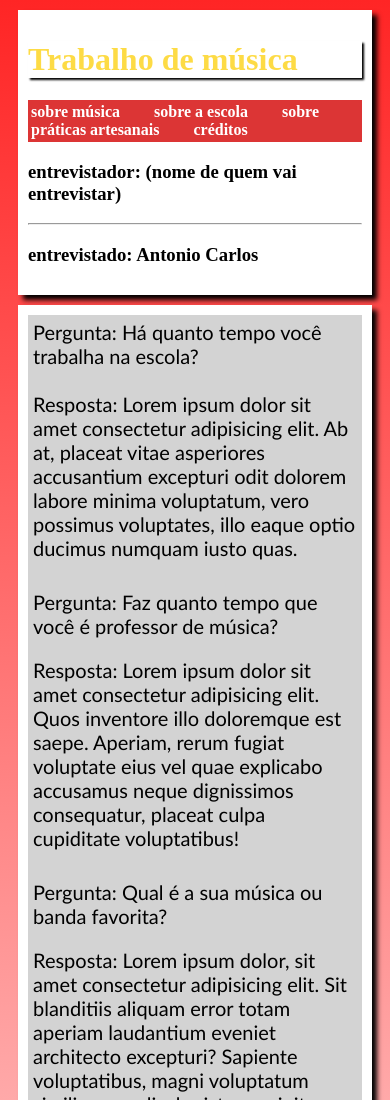
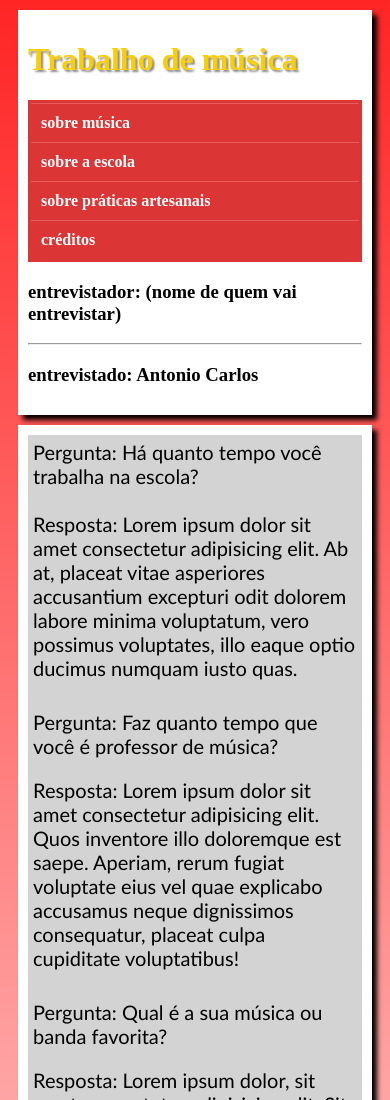
Before and after one commit to 16sani1/site-do-trabalho-da-escola, a plain HTML site: page index.html in a window 390 px wide. Shown: the top 1100 px of the page. Drawn offline with Linux system fonts and the light colour scheme.

Commit message:
Update programacss.css

```diff
--- a/programacss.css
+++ b/programacss.css
@@ -1,4 +1,4 @@
-@charset "UTF-8";
+@charset "utf-8";
 body{
     background-image: linear-gradient(to bottom,rgba(255, 0, 0, 0.856),white,rgba(0, 0, 255, 0.856));
 }
@@ -8,9 +8,15 @@ header{
     padding: 10px;
     background-color: white;
 }
+h3#entrevistado{
+    padding-bottom: 6px;
+}
+h3#entrevistador{
+    padding-top: 6px;
+}
 header > h1{
-    color: rgba(252, 206, 0, 0.73);
-    box-shadow: 2px 2px 2px black;
+    color: rgb(252, 206, 0);
+    text-shadow: 2px 2px 2px rgba(0, 0, 0, 0.459);
 }
 main{
     box-shadow: 5px 5px 5px black;
@@ -32,17 +38,43 @@ footer{
 nav{
     background-color: rgba(219, 44, 44, 0.952);
     padding: 3px;
+    display: flex;
+    align-items: center;
+    flex-wrap: wrap;
 }
+
 nav > a{
     text-decoration: none;
     color: white;
     font-weight: bold;
     margin-right: 30px;
+    align-items: center;
 }
 nav > a:hover{
     text-decoration: underline;
-    color: rgba(20, 103, 211, 0.829);
+    color: rgb(253, 253, 253);
+    background-color: rgb(29, 135, 221);
+    transition-duration: .3s;
+    border-top-left-radius: 2px;
+    border-top-right-radius: 2px;
+    padding: 12px;
+
 }
+@media (max-width: 768px){
+
+    nav{
+        flex-direction: column;
+        align-items: stretch;
+    }
+
+    nav > a{
+        margin-right: 0;
+        padding: 10px;
+        border-top: 1px solid rgba(255,255,255,.2);
+    }
+
+}
+
 article{
     background-color: lightgray;
     padding: 5px;
```
